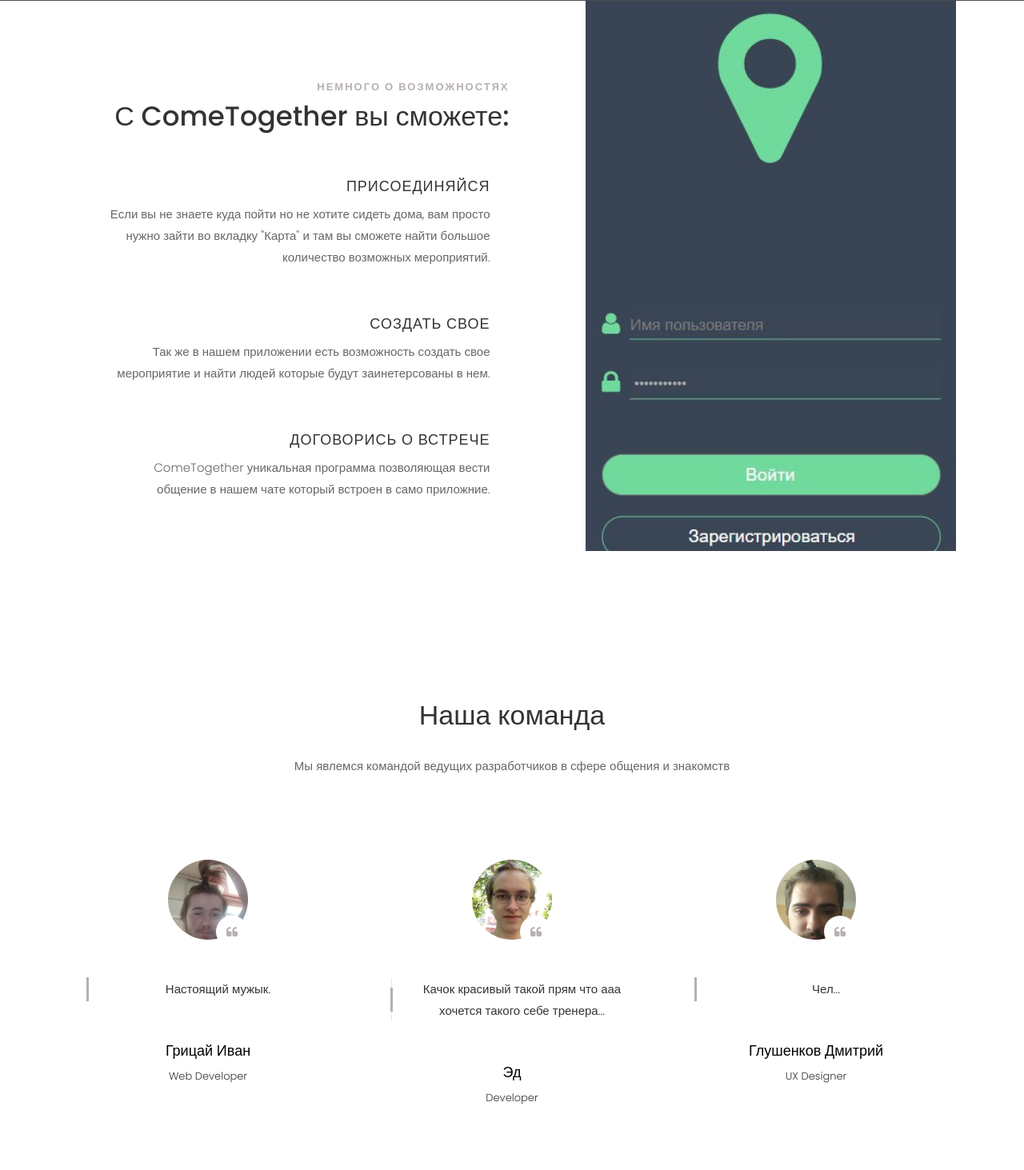
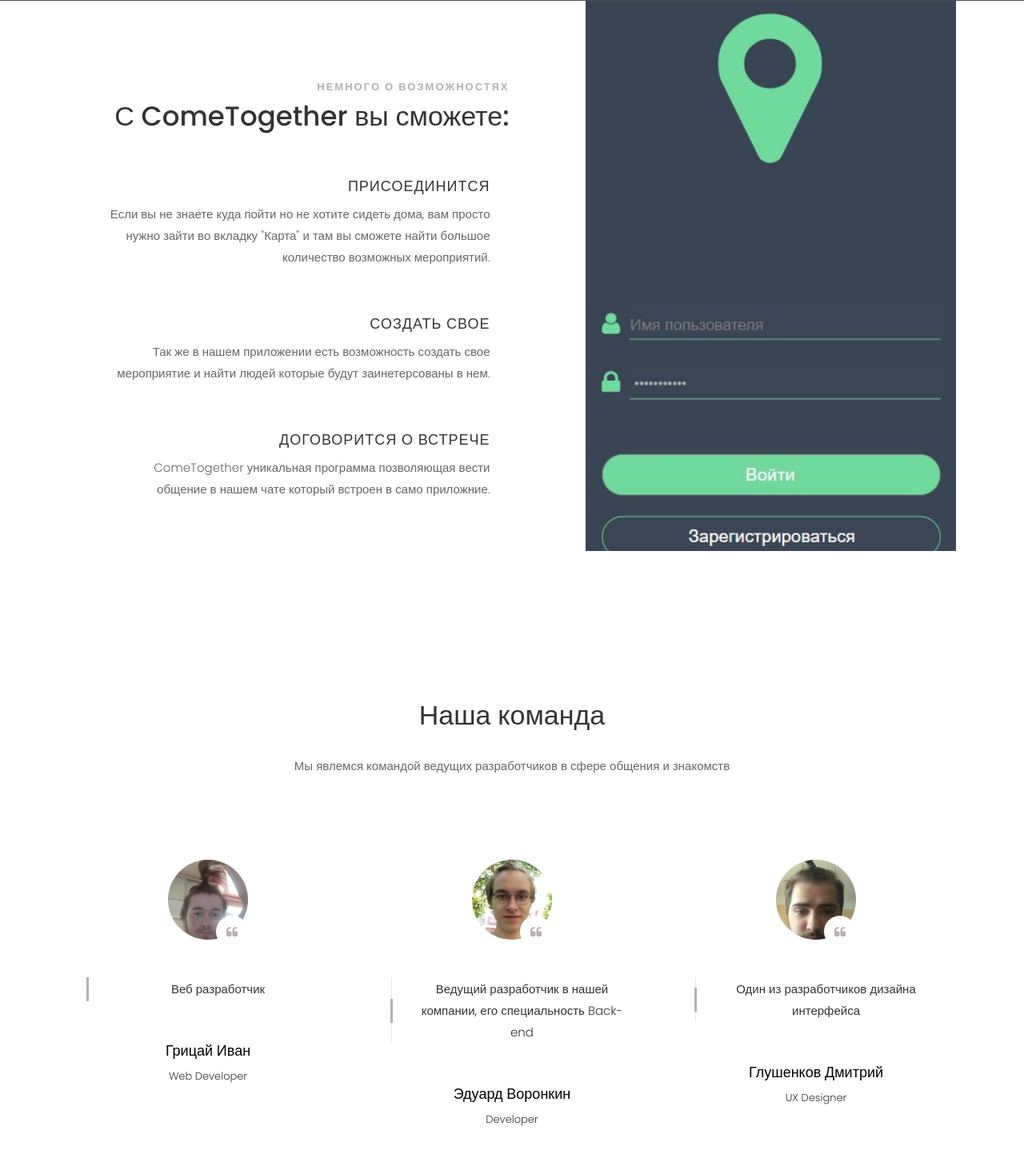
Before and after one commit to TanatosMiro1/TanatosMiro1.github.io, a plain HTML site: page index.html in a window 1280 px wide. Shown: the part 1529-2992 px from the top of the page at 80% size. Drawn offline with Linux system fonts and the light colour scheme; some packages are replaced by stand-ins of ours; no server answers; files whose address does not match are found by name.

Commit message:
second commit

```diff
--- a/index.html
+++ b/index.html
@@ -1,7 +1,7 @@
 <!DOCTYPE html>
 <html lang="en">
   <head>
-    <title>Marco - Free Bootstrap 4 Template by Colorlib</title>
+    <title>ComeTogether</title>
     <meta charset="utf-8">
     <meta name="viewport" content="width=device-width, initial-scale=1, shrink-to-fit=no">
 
@@ -148,7 +148,7 @@
 	            <div class="services-wrap d-flex">
 
 	              <div class="media-body pl-md-0 pl-4 pr-4 order-md-first text-md-right">
-	                <h3 class="heading">Присоединяйся</h3>
+	                <h3 class="heading">Присоединится</h3>
 	                <p>Если вы не знаете куда пойти но не хотите сидеть дома, вам просто нужно зайти во вкладку "Карта" и там вы сможете найти большое количество возможных мероприятий.</p>
 	              </div>
 	            </div>
@@ -162,7 +162,7 @@
 	            <div class="services-wrap d-flex">
 
 	              <div class="media-body pl-md-0 pl-4 pr-4 order-md-first text-md-right">
-	                <h3 class="heading">Договорись о встрече</h3>
+	                <h3 class="heading">Договорится о встрече</h3>
 	                <p>ComeTogether уникальная программа позволяющая вести общение в нашем чате который встроен в само приложние.</p>
 	              </div>
 	            </div>
@@ -192,8 +192,8 @@
                     </span>
                   </div>
                   <div class="text">
-                    <p class="mb-5 pl-4 line">Качок красивый такой прям что ааа хочется такого себе тренера...</p>
-                    <p class="name">Эд</p>
+                    <p class="mb-5 pl-4 line">Ведущий разработчик в нашей компании, его специальность Back-end</p>
+                    <p class="name">Эдуард Воронкин</p>
                     <span class="position">Developer</span>
                   </div>
                 </div>
@@ -206,7 +206,7 @@
                     </span>
                   </div>
                   <div class="text">
-                    <p class="mb-5 pl-4 line">Чел...</p>
+                    <p class="mb-5 pl-4 line">Один из разработчиков дизайна интерфейса</p>
                     <p class="name">Глушенков Дмитрий</p>
                     <span class="position">UX Designer</span>
                   </div>
@@ -220,8 +220,8 @@
                     </span>
                   </div>
                   <div class="text">
-                    <p class="mb-5 pl-4 line">Девачка сосочка почему одна сейчас будет два.</p>
-                    <p class="name">Алиса-сосиса</p>
+                    <p class="mb-5 pl-4 line">Является разработчиком способным работать во всех отраслях</p>
+                    <p class="name">Алиса Левадная</p>
                     <span class="position">UI Designer</span>
                   </div>
                 </div>
@@ -234,7 +234,7 @@
                     </span>
                   </div>
                   <div class="text">
-                    <p class="mb-5 pl-4 line">Настоящий мужык.</p>
+                    <p class="mb-5 pl-4 line">Веб разработчик</p>
                     <p class="name">Грицай Иван</p>
                     <span class="position">Web Developer</span>
                   </div>
```
